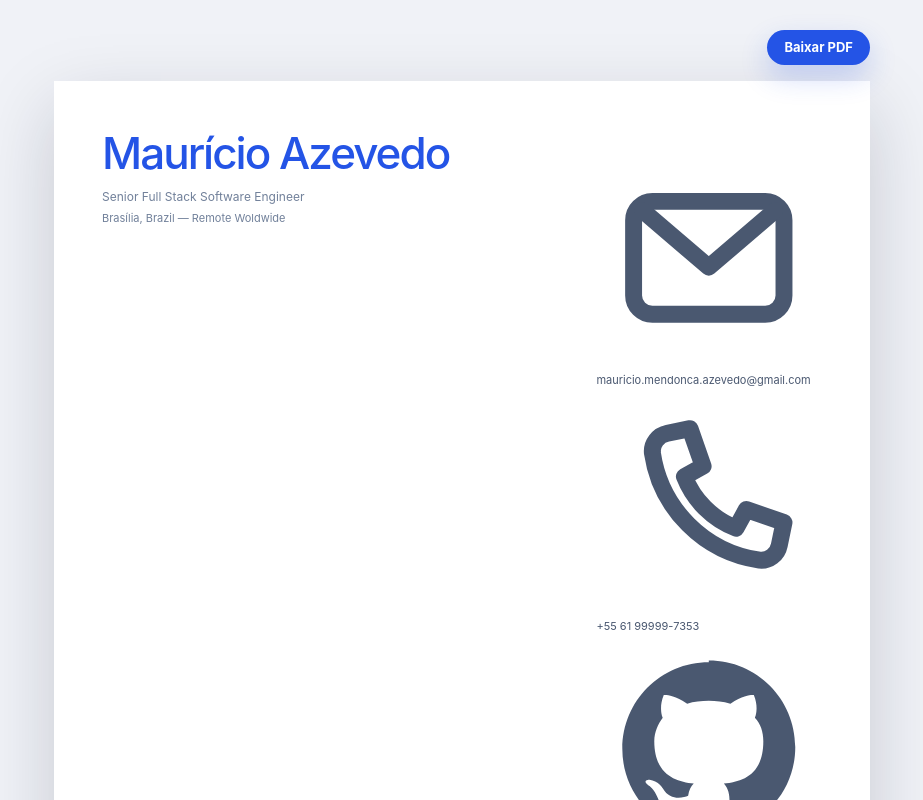
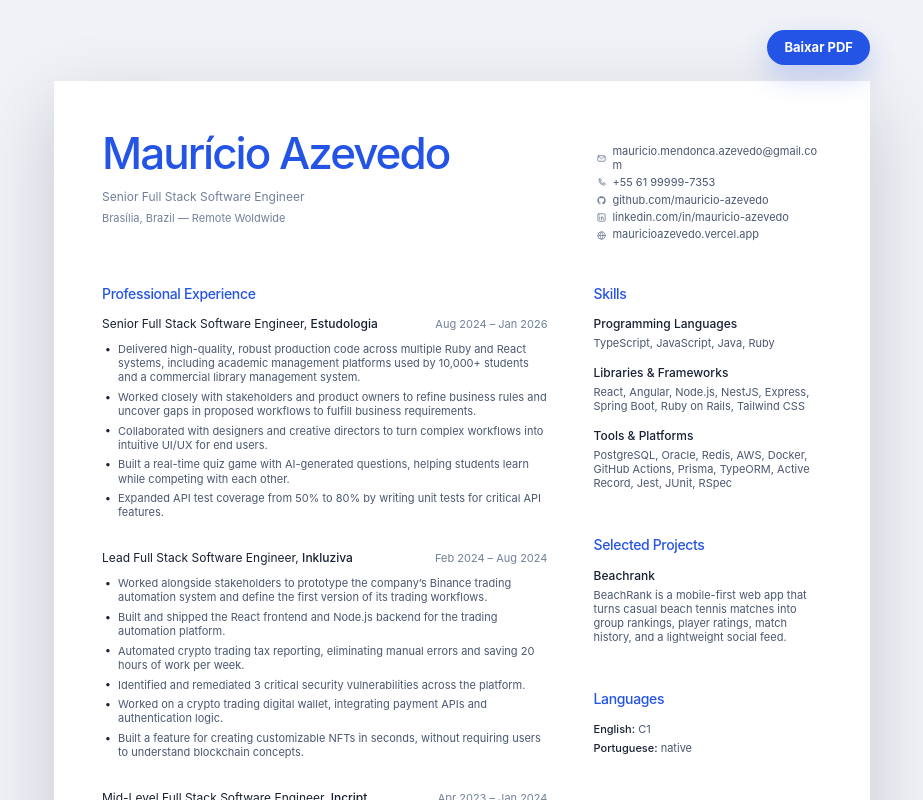
Before and after one commit to mauricio-azevedo/resume, a React (Vite) app: page / in a window 1280 px wide. Shown: the top 800 px of the page, without its empty margins (178-1101 px from the left). Built offline with nearby package versions, Linux system fonts and the light colour scheme.

Commit message:
Style contact icons

```diff
--- a/src/App.css
+++ b/src/App.css
@@ -129,9 +129,28 @@ h1 {
   flex-direction: column;
   font-style: normal;
   font-size: 11px;
-  gap: 2.2pt;
+  gap: 3pt;
   line-height: 1.22;
   padding-top: 0.13in;
+}
+
+.contact-item {
+  align-items: center;
+  display: flex;
+  gap: 5px;
+  min-width: 0;
+}
+
+.contact-icon {
+  color: var(--soft);
+  flex: 0 0 auto;
+  height: 11px;
+  width: 11px;
+}
+
+.contact-item span {
+  min-width: 0;
+  overflow-wrap: anywhere;
 }
 
 .resume-page a {
@@ -142,6 +161,10 @@ h1 {
 .resume-page a:hover {
   color: var(--blue);
   text-decoration: underline;
+}
+
+.resume-page a:hover .contact-icon {
+  color: var(--blue);
 }
 
 .resume-layout {
```
